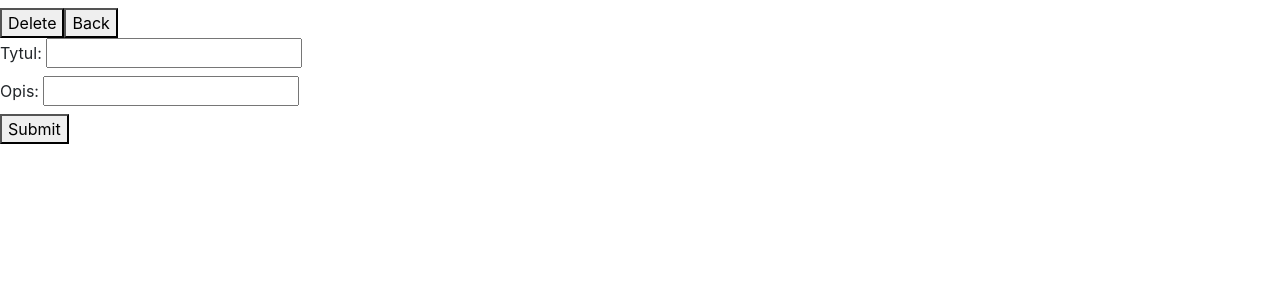
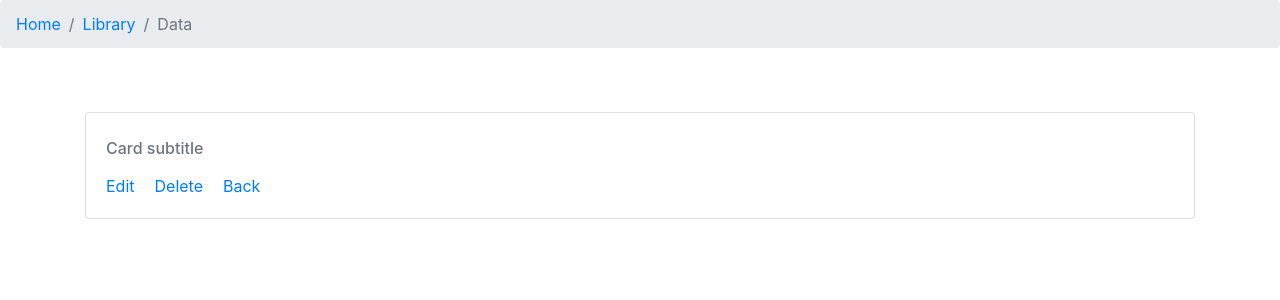
Before and after one commit to wiotrek/ex_books_angular, an Angular app: page /choice/1 in a window 1280 px wide. Shown: the top 300 px of the page. Built offline with nearby package versions, Linux system fonts and the light colour scheme; no server answers.

Commit message:
stylist DetailComponent

```diff
--- a/src/app/app.component.html
+++ b/src/app/app.component.html
@@ -1 +1,8 @@
+<nav aria-label="breadcrumb">
+    <ol class="breadcrumb">
+      <li class="breadcrumb-item"><a href="#">Home</a></li>
+      <li class="breadcrumb-item"><a href="#">Library</a></li>
+      <li class="breadcrumb-item active" aria-current="page">Data</li>
+    </ol>
+  </nav>
 <router-outlet></router-outlet>
--- a/src/app/detail/detail.component.css
+++ b/src/app/detail/detail.component.css
@@ -0,0 +1,12 @@
+.container.detail-component {
+    margin-top: 5%;
+}
+.edit_post {
+    margin: 5%;
+}
+a {
+    cursor: pointer;
+}
+.btn.btn-primary, .btn.btn-success {
+    margin-right: 2%;
+}
--- a/src/app/detail/detail.component.html
+++ b/src/app/detail/detail.component.html
@@ -1,14 +1,52 @@
-<h2>{{showBook?.title}}</h2>
-<h3>{{showBook?.description}}</h3>
-<button (click)="deleteItem()">Delete</button>
-<button (click)="back()">Back</button>
+<div class="container detail-component">
 
-<form [formGroup]='editBook' (ngSubmit)="editPost()">
-    <label for="title">Tytul:
-      <input type="text" formControlName="title"></label><br />
+    <div class="card w-100" style="width: 18rem;" *ngIf='isVisibleCard'>
+      <div class="card-body">
+        <h5 class="card-title">{{showBook?.title}}</h5>
+        <h6 class="card-subtitle mb-2 text-muted">Card subtitle</h6>
+        <p class="card-text">{{showBook?.description}}</p>
+        <a class="card-link"
+        (click)="isShowedForm = true; isVisibleCard = false">Edit</a>
 
-    <label for="description">Opis:
-    <input type="text" formControlName="description"></label><br />
+        <a class="card-link" (click)="areYouDeletePost = true; isVisibleCard = false">Delete</a>
+        <a class="card-link" (click)="back()">Back</a>
+      </div>
+    </div>
 
-    <button type='submit'>Submit</button>
-  </form>
+    <div class="card w-100" style="width: 18rem; margin-top: 1%;" *ngIf="isShowedForm">
+      <div class="card-body">
+        <form class='edit_post'  [formGroup]='editBook' (ngSubmit)="editPost()">
+
+          <div class="form-group row">
+            <label for="title_book" class="col-sm-2 col-form-label">Title</label>
+            <div class="col-sm-10">
+              <input type="text" class="form-control" id="title_book" formControlName="title">
+            </div>
+          </div>
+
+          <div class="form-group row">
+            <label for="description_book" class="col-sm-2 col-form-label">Description</label>
+            <div class="col-sm-10">
+              <input type="text" class="form-control" id="description_book" formControlName="description">
+            </div>
+          </div>
+
+          <button type="submit" class="btn btn-primary">Save changes</button>
+          <button class="btn btn-danger" (click)="isShowedForm = false; isVisibleCard = true">Back</button>
+
+        </form>
+      </div>
+    </div>
+
+    <div class="card w-100" style="width: 18rem; margin-top: 1%;" *ngIf="areYouDeletePost">
+      <div class="dupa" style="text-align: center;">
+        <div class="card-body">
+          <h5 class="card-title">Are you sure?</h5>
+          <button type="submit" class="btn btn-success">Yes</button>
+          <button class="btn btn-danger" (click)="areYouDeletePost = false; isVisibleCard = true">No</button>
+        </div>
+      </div>
+
+    </div>
+
+</div>
--- a/src/app/detail/detail.component.ts
+++ b/src/app/detail/detail.component.ts
@@ -2,7 +2,7 @@ import { Component, OnInit } from '@angular/core';
 import { ActivatedRoute } from '@angular/router';
 import { Location } from '@angular/common';
 import { BooksService } from '../books.service';
-import { FormControl, FormGroup } from '@angular/forms';
+import { FormControl, FormGroup, Validators } from '@angular/forms';
 
 @Component({
   selector: 'app-detail',
@@ -19,6 +19,9 @@ export class DetailComponent implements OnInit {
 
     public showBook: any;
     public editBook: any;
+    public isShowedForm = false;
+    public areYouDeletePost = false;
+    public isVisibleCard = true;
 
   ngOnInit(): void {
     const id = Number(this.route.snapshot.paramMap.get('id'));
@@ -33,8 +36,6 @@ export class DetailComponent implements OnInit {
         console.log(error);
       }
     );
-
-
 
     this.editBook = new FormGroup({
       title: new FormControl(''),
@@ -72,4 +73,5 @@ export class DetailComponent implements OnInit {
   back(): void {
     this.location.back();
   }
+
 }
--- a/src/app/list/list.component.css
+++ b/src/app/list/list.component.css
@@ -11,3 +11,9 @@
 .btn.btn-primary{
     margin-right: 2%;
 }
+.btn.btn-primary.btn-lg.false {
+    background-color: red;
+}
+.card-link:hover {
+    text-decoration: underline;
+}
--- a/src/app/list/list.component.html
+++ b/src/app/list/list.component.html
@@ -4,8 +4,11 @@
   <h1 class="display-4">Your list of books</h1>
   <hr class="my-4">
   <p>Do you read a new book?</p>
-  <a class="btn btn-primary btn-lg" role="button"
+  <a class="btn btn-primary btn-lg" role="button" *ngIf="!isShowedForm"
   (click)="isShowedForm ? isShowedForm = false : isShowedForm = true">Add</a>
+  <a class="btn btn-primary btn-lg false" role="button" *ngIf="isShowedForm"
+  (click)="isShowedForm ? isShowedForm = false : isShowedForm = true">Back</a>
+
 </div>
 
 <form class='create_post' *ngIf='isShowedForm' [formGroup]='postBook' (ngSubmit)="createPost()">
@@ -13,27 +16,26 @@
   <div class="form-group row">
     <label for="title_book" class="col-sm-2 col-form-label">Title</label>
     <div class="col-sm-10">
-      <input type="text" class="form-control" id="title_book" formControlName="title" required>
+      <input type="text" class="form-control" id="title_book" formControlName="title">
     </div>
   </div>
 
   <div class="form-group row">
     <label for="description_book" class="col-sm-2 col-form-label">Description</label>
     <div class="col-sm-10">
-      <input type="text" class="form-control" id="description_book" formControlName="description" required>
+      <input type="text" class="form-control" id="description_book" formControlName="description">
     </div>
   </div>
 
-  <button type="button" class="btn btn-primary">Save</button>
-  <button type="button" class="btn btn-danger"
-  (click)="isShowedForm ? isShowedForm = false : isShowedForm = true">Back</button>
+  <button type="submit" class="btn btn-primary" [disabled]="!postBook.valid">Save</button>
+
 </form>
 
 <div class="card w-100" style="width: 18rem;" *ngFor="let book of showBooks;">
   <div class="card-body">
     <h5 class="card-title">{{book?.title}}</h5>
     <p class="card-text">{{book?.description}}</p>
-    <a href="#" class="card-link" routerLink='choice/{{book.id}}'>Edit</a>
+    <a class="card-link" routerLink='choice/{{book.id}}'>Edit</a>
   </div>
 </div>
 
--- a/src/app/list/list.component.ts
+++ b/src/app/list/list.component.ts
@@ -1,6 +1,6 @@
 import { Component, OnInit } from '@angular/core';
 import { BooksService } from '../books.service';
-import { FormControl, FormGroup } from '@angular/forms';
+import { FormControl, FormGroup, Validators } from '@angular/forms';
 
 @Component({
   selector: 'app-list',
@@ -20,8 +20,8 @@ export class ListComponent implements OnInit {
   ngOnInit(): void {
     this.getBooks();
     this.postBook = new FormGroup({
-      title: new FormControl(''),
-      description: new FormControl('')
+      title: new FormControl('', [Validators.required]),
+      description: new FormControl('', [Validators.required])
     });
   }
 
@@ -30,6 +30,7 @@ export class ListComponent implements OnInit {
       response => {
         console.log(response);
         this.getBooks();
+        this.isShowedForm = false;
       },
       error => {
         console.log(error);
```
